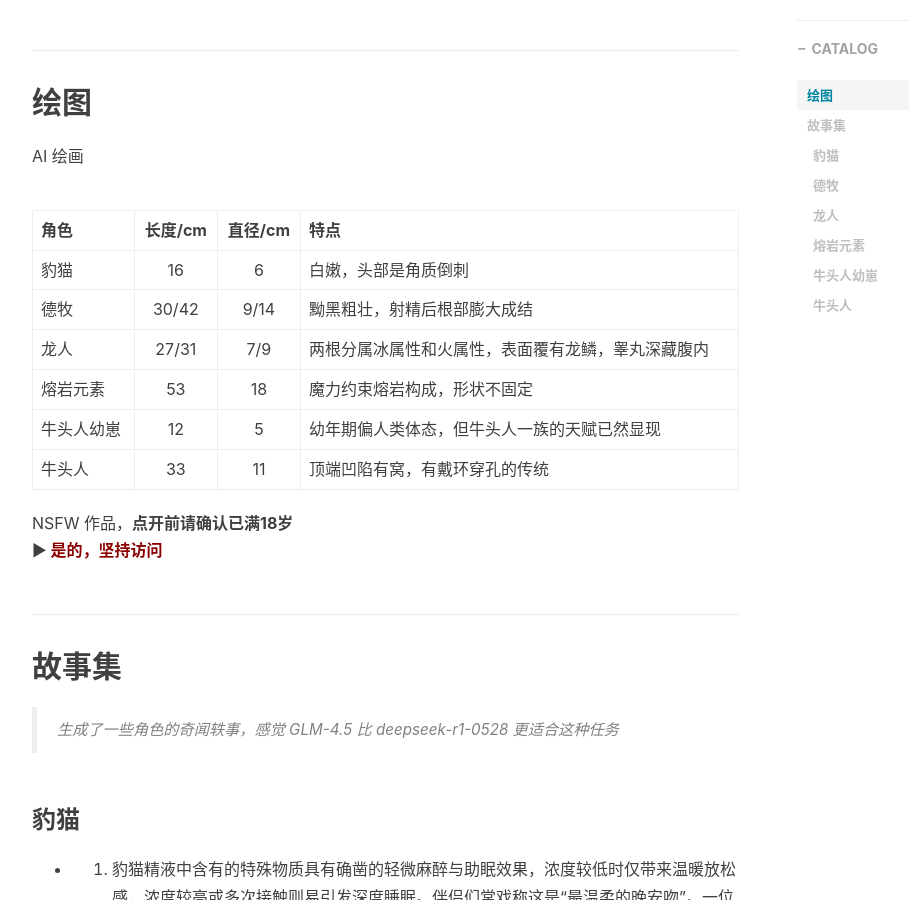
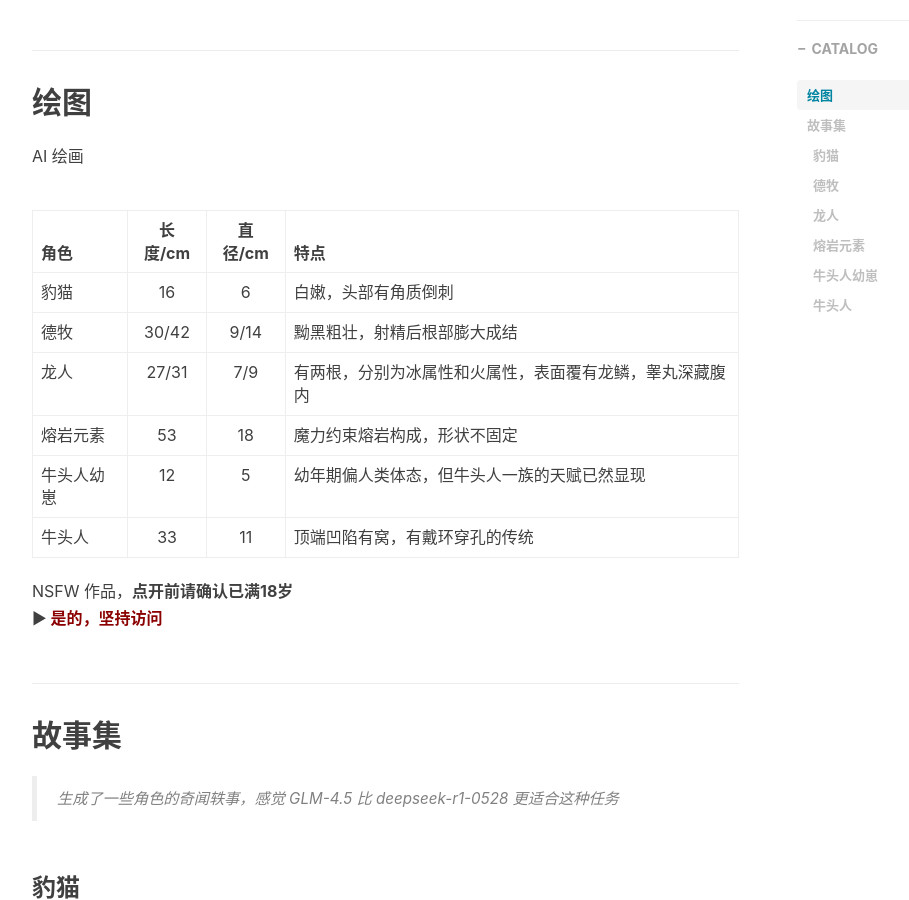
Before and after one commit to furry-me/furry-me.github.io, a Jekyll site: the page built from _posts/2025-08-13-NSFW-penis-list.markdown, in a window 1280 px wide and 900 px high, scrolled down 477 px. Shown: the whole window, without its empty margins (233-1142 px from the left). Built offline with Jekyll 4.4.1, drawn with Linux system fonts in a browser that asks for light colours; nearby versions of some CDN libraries; comment, search, counter and statistics services are not loaded.

Commit message:
Update 2025-08-13-NSFW-penis-list.markdown

```diff
--- a/_posts/2025-08-13-NSFW-penis-list.markdown
+++ b/_posts/2025-08-13-NSFW-penis-list.markdown
@@ -17,9 +17,9 @@ AI 绘画
 
 | 角色      | 长度/cm | 直径/cm | 特点 |
 | :---     | :----: | :---: | :--- |
-| 豹猫     | 16     | 6     |  白嫩，头部是角质倒刺  |
+| 豹猫     | 16     | 6     |  白嫩，头部有角质倒刺  |
 | 德牧     | 30/42     | 9/14 |  黝黑粗壮，射精后根部膨大成结  |
-| 龙人     | 27/31   | 7/9  |  两根分属冰属性和火属性，表面覆有龙鳞，睾丸深藏腹内  |
+| 龙人     | 27/31   | 7/9  |  有两根，分别为冰属性和火属性，表面覆有龙鳞，睾丸深藏腹内  |
 | 熔岩元素 | 53     | 18    |  魔力约束熔岩构成，形状不固定 |
 | 牛头人幼崽| 12     | 5    |  幼年期偏人类体态，但牛头人一族的天赋已然显现 |
 | 牛头人  | 33   | 11   |  顶端凹陷有窝，有戴环穿孔的传统 |
```
